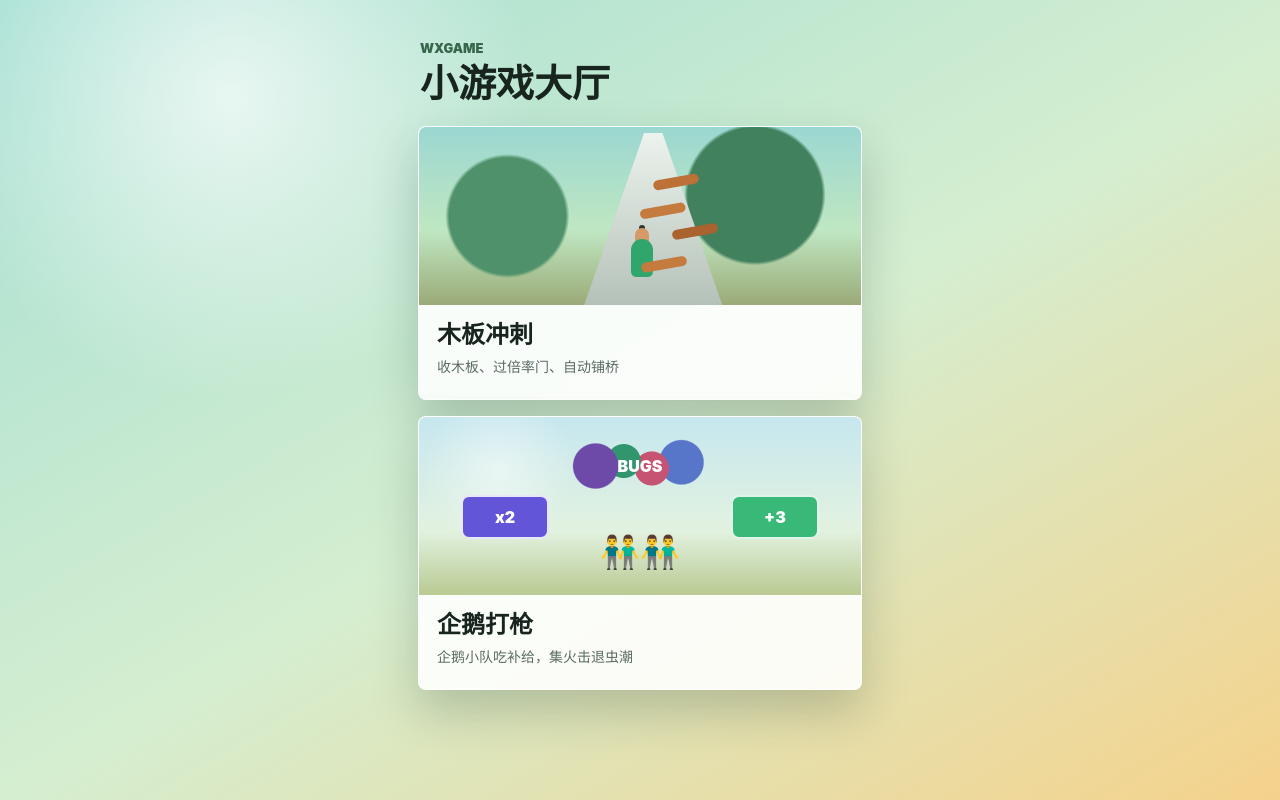
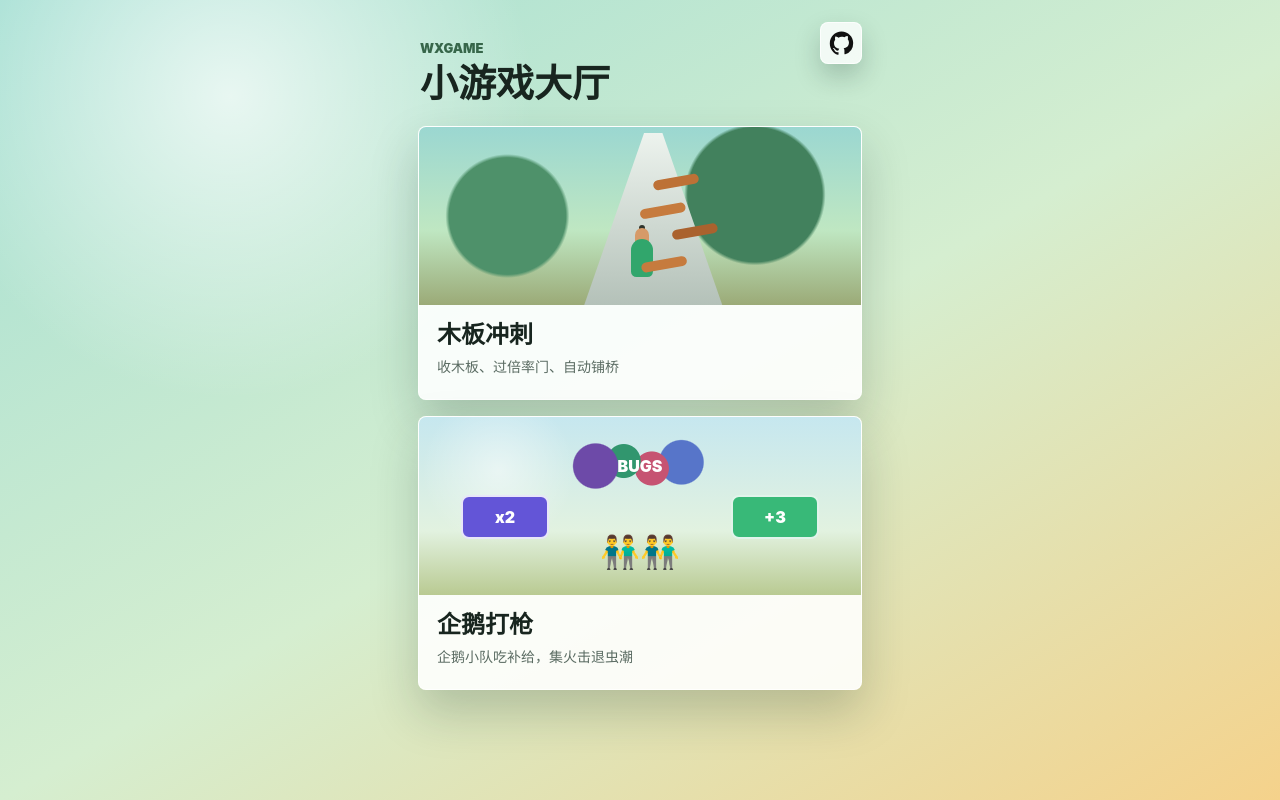
Before and after one commit to isayrhythm/wxgame-lab, a plain HTML site: page index.html in a window 1280 px wide. Drawn offline with Linux system fonts and the light colour scheme.

Commit message:
add github repository link

```diff
--- a/index.html
+++ b/index.html
@@ -4,10 +4,15 @@
     <meta charset="utf-8" />
     <meta name="viewport" content="width=device-width, initial-scale=1, viewport-fit=cover" />
     <title>小游戏大厅</title>
-    <link rel="stylesheet" href="./portal.css?v=2026061001" />
+    <link rel="stylesheet" href="./portal.css?v=2026061002" />
   </head>
   <body>
     <main class="portal">
+      <a class="github-link" href="https://github.com/isayrhythm/wxgame-lab" target="_blank" rel="noopener noreferrer" aria-label="打开 GitHub 仓库">
+        <svg viewBox="0 0 24 24" aria-hidden="true">
+          <path d="M12 .5C5.73.5.77 5.58.77 11.98c0 5.08 3.2 9.39 7.63 10.91.56.1.76-.25.76-.55v-2.02c-3.1.69-3.76-1.52-3.76-1.52-.51-1.32-1.24-1.67-1.24-1.67-1.01-.71.08-.7.08-.7 1.12.08 1.71 1.18 1.71 1.18.99 1.73 2.6 1.23 3.24.94.1-.74.39-1.23.71-1.52-2.48-.29-5.09-1.27-5.09-5.65 0-1.25.44-2.27 1.15-3.07-.12-.29-.5-1.46.11-3.03 0 0 .94-.31 3.08 1.17A10.47 10.47 0 0 1 12 5.57c.95 0 1.91.13 2.81.38 2.14-1.48 3.08-1.17 3.08-1.17.61 1.57.23 2.74.11 3.03.72.8 1.15 1.82 1.15 3.07 0 4.39-2.61 5.35-5.1 5.64.4.35.76 1.05.76 2.12v3.15c0 .31.2.66.77.55a11.51 11.51 0 0 0 7.64-10.9C23.23 5.58 18.27.5 12 .5Z" />
+        </svg>
+      </a>
       <section class="topbar">
         <p>WXGAME</p>
         <h1>小游戏大厅</h1>
--- a/portal.css
+++ b/portal.css
@@ -28,14 +28,42 @@ a {
 }
 
 .portal {
+  position: relative;
   width: min(100%, 480px);
   min-height: 100dvh;
   margin: 0 auto;
   padding: calc(env(safe-area-inset-top) + 24px) 18px calc(env(safe-area-inset-bottom) + 24px);
 }
 
+.github-link {
+  position: absolute;
+  top: calc(env(safe-area-inset-top) + 22px);
+  right: 18px;
+  z-index: 3;
+  display: grid;
+  place-items: center;
+  width: 42px;
+  height: 42px;
+  border: 1px solid rgba(255, 255, 255, 0.78);
+  border-radius: 8px;
+  background: rgba(255, 255, 255, 0.78);
+  box-shadow: 0 12px 26px var(--shadow);
+  color: #111111;
+  backdrop-filter: blur(10px);
+}
+
+.github-link svg {
+  width: 25px;
+  height: 25px;
+  fill: currentColor;
+}
+
+.github-link:active {
+  transform: translateY(1px);
+}
+
 .topbar {
-  padding: 16px 2px 22px;
+  padding: 16px 58px 22px 2px;
 }
 
 .topbar p {
```
